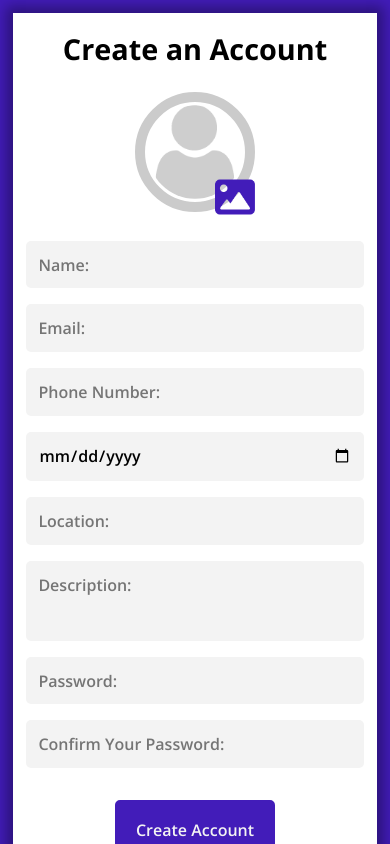
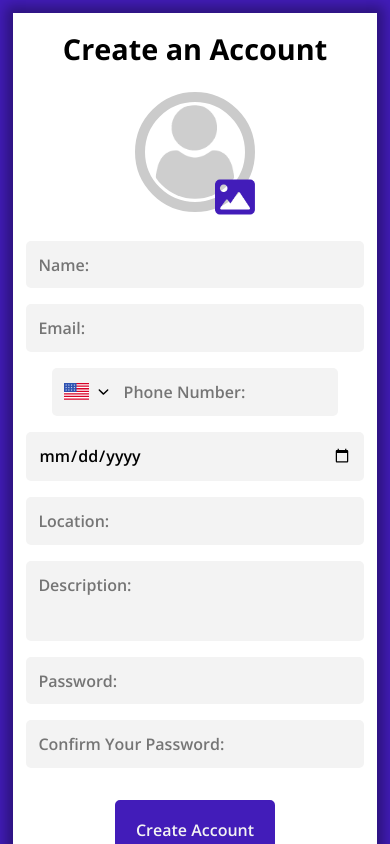
Before and after one commit to Alan-Tomaz/Managit, a React (Vite) app in the folder client/: page /register in a window 390 px wide. Built offline with nearby package versions, Linux system fonts and the light colour scheme; no server answers.

Commit message:
Creating Phone Number Imput

```diff
--- a/client/src/pages/Register.css
+++ b/client/src/pages/Register.css
@@ -101,6 +101,111 @@
     background-color: #e0e0e0;
 }
 
+/* REGISTER PHONE NUMBER */
+
+.register__input-phonenumber {
+    border-radius: 5px;
+    display: flex;
+    background-color: var(--bg-color);
+    padding-left: .8rem;
+    transition: var(--transition);
+    position: relative;
+}
+
+.register__input-phonenumber:hover {
+    background-color: #e0e0e0;
+
+}
+
+.register__input__country-selected {
+    display: flex;
+    align-items: center;
+    justify-content: center;
+    gap: .4rem;
+}
+
+.register__input__country-selected:hover {
+    cursor: pointer;
+}
+
+.register__input__country-flag {
+    width: 25px;
+}
+
+.register__input__country-arrow {
+    width: 15px;
+
+}
+
+.register__input__phone-input {
+    width: 100%;
+    height: 100%;
+    background-color: transparent;
+}
+
+.register__input__phone-input:focus {
+    background-color: transparent;
+}
+
+.register__input__countries {
+    transition: var(--transition);
+    position: absolute;
+    top: 60px;
+    display: flex;
+    flex-direction: column;
+    background-color: #e0e0e0;
+    border-radius: 5px;
+    width: 250px;
+    min-height: 82px;
+}
+
+.register__input__country-search {
+    background-color: #cecece;
+    height: 40px;
+    font-size: .8rem;
+    font-weight: var(--font-semi-bold);
+    border-radius: 5px 5px 0px 0px;
+}
+
+.register__input__country-search:focus {
+    background-color: #cecece;
+}
+
+.register__input__contry-list {
+    display: flex;
+    flex-direction: column;
+}
+
+.register__input__contry-item {
+    padding: 1.3rem;
+    width: 100%;
+    height: 30px;
+    display: flex;
+    align-items: center;
+    justify-content: space-between;
+}
+
+.register__input__contry-item:hover {
+    transition: var(--transition);
+    background-color: #b9b9b9;
+    cursor: pointer;
+}
+
+.register__input__contry-img {
+    display: flex;
+    gap: .5rem;
+}
+
+.register__input__country-text {
+    font-size: .9rem;
+}
+
+.hide {
+    display: none;
+}
+
+
+
 .register__input-location,
 .register__input-description {
     grid-column: 1 / 3;
--- a/client/src/pages/Register.jsx
+++ b/client/src/pages/Register.jsx
@@ -1,4 +1,4 @@
-import React, { useState } from 'react'
+import React, { useEffect, useRef, useState } from 'react'
 import "./Register.css";
 import RegisterImg from "../assets/images/register-img.svg";
 import { useSelector } from 'react-redux';
@@ -6,6 +6,7 @@ import UserImg from "../assets/images/user.png";
 import Image from "../assets/images/image.png";
 import { Link } from "react-router-dom";
 import { US, BR } from "country-flag-icons/react/3x2";
+import { IoIosArrowDown, IoIosArrowUp } from "react-icons/io";
 
 
 function Register() {
@@ -20,6 +21,26 @@ function Register() {
     const [description, setDescription] = useState("");
     const [password, setPassword] = useState("");
     const [confirmPassword, setConfirmPassword] = useState("");
+    const [countryCode, setCountryCode] = useState("1");
+
+    const [isFocusingPhoneInput, setIsFocusingPhoneInput] = useState(false);
+    const [isCountryListOpen, setIsCountryListOpen] = useState(false);
+    const [countries, setCountries] = useState([<li key={1} id='country-item-1' className='register__input__contry-item' onClick={() => handleChangeCountry(1)}><div className="register__input__contry-img"><US className='register__input__country-flag' /><span className='register__input__country-text' id='country-1'>United States</span></div><span className='register__input__country-text'>+1</span></li>, <li key={2} className='register__input__contry-item' id='country-item-2' onClick={() => handleChangeCountry(55)}><div className="register__input__contry-img"><BR className='register__input__country-flag' /><span className='register__input__country-text' id='country-2'>Brazil</span></div><span className='register__input__country-text'>+55</span></li>]);
+
+    const countryListRef = useRef(null);
+
+    useEffect(() => {
+        const handleClickOutside = (event) => {
+            if (countryListRef.current && !countryListRef.current.contains(event.target)) {
+                setIsCountryListOpen(false);
+            }
+        };
+
+        document.addEventListener("mousedown", handleClickOutside);
+        return () => {
+            document.removeEventListener("mousedown", handleClickOutside);
+        };
+    }, []);
 
     const handlePhoneNumber = (e) => {
 
@@ -46,9 +67,33 @@ function Register() {
         e.preventDefault();
     }
 
+    const handleChangeCountry = (code) => {
+        setCountryCode(code);
+        setIsCountryListOpen(false);
+    }
+
+    const handleSearchCountry = (e) => {
+
+        const searchValue = e.target.value.toLowerCase();
+
+        countries.map((country, index) => {
+            const countryName = document.getElementById(`country-${index + 1}`).innerHTML.toLowerCase();
+            const countryItem = document.getElementById(`country-item-${index + 1}`);
+            const isMatched = countryName.includes(searchValue)
+            countryItem.classList.toggle('hide', !isMatched)
+        })
+
+    }
+
+    const handleChangePhoneInputBackground = () => {
+        const isFocusing = isFocusingPhoneInput;
+
+        setIsFocusingPhoneInput(!isFocusing);
+    }
+
     return (
         <div className='register'>
-            <div className="register__container">
+            <div className="register__container" >
                 <div className="register__image">
                     <img src={RegisterImg} alt="" />
                 </div>
@@ -62,7 +107,21 @@ function Register() {
                         <form className="register__form" id='register__form' onSubmit={() => handleSubmitForm()}>
                             <input type="text" placeholder='Name:' className='register__input-name register__input' onChange={(e) => setName(e.target.value)} />
                             <input type="text" placeholder='Email:' className='register__input-email register__input' onChange={(e) => setEmail(e.target.value)} />
-                            <input type="text" placeholder='Phone Number:' className='register__input-phonenumber register__input' id='input__phone-number' onChange={(e) => handlePhoneNumber(e)} value={phoneNumber} />
+                            <div className="register__input-phonenumber" style={{ backgroundColor: isFocusingPhoneInput === true ? "#e0e0e0" : "var(--bg-color)" }} ref={countryListRef} >
+                                <div className="register__input__country-selected" onClick={() => setIsCountryListOpen(!isCountryListOpen)}>
+                                    <US style={{ display: countryCode == "1" ? "flex" : "none" }} className='register__input__country-flag' />
+                                    <BR style={{ display: countryCode == "55" ? "flex" : "none" }} className='register__input__country-flag' />
+                                    <IoIosArrowDown className='register__input__country-arrow' style={{ display: isCountryListOpen ? "none" : "inline-block" }} />
+                                    <IoIosArrowUp className='register__input__country-arrow' style={{ display: isCountryListOpen ? "inline-block" : "none" }} />
+                                </div>
+                                <input type="text" placeholder='Phone Number:' className='register__input__phone-input register__input' id='input__phone-number' onChange={(e) => handlePhoneNumber(e)} value={phoneNumber} onFocus={handleChangePhoneInputBackground} onBlur={handleChangePhoneInputBackground} />
+                                <div className="register__input__countries" style={{ visibility: isCountryListOpen ? "visible" : "hidden", opacity: isCountryListOpen ? "1" : "0" }}>
+                                    <input type="text" className='register__input__country-search register__input' onChange={handleSearchCountry} />
+                                    <ul className="register__input__contry-list">
+                                        {countries}
+                                    </ul>
+                                </div>
+                            </div>
                             <input type="date" placeholder='Birth Date:' className='register__input-birthdate register__input' id='input__birth-date' onChange={(e) => setBirthDate(e.target.value)} />
                             <input type="text" placeholder='Location:' className='register__input-location register__input' onChange={(e) => setLocation(e.target.value)} />
                             <textarea type="text" placeholder='Description:' className='register__input-description register__input' onChange={(e) => setDescription(e.target.value)}></textarea>
```
